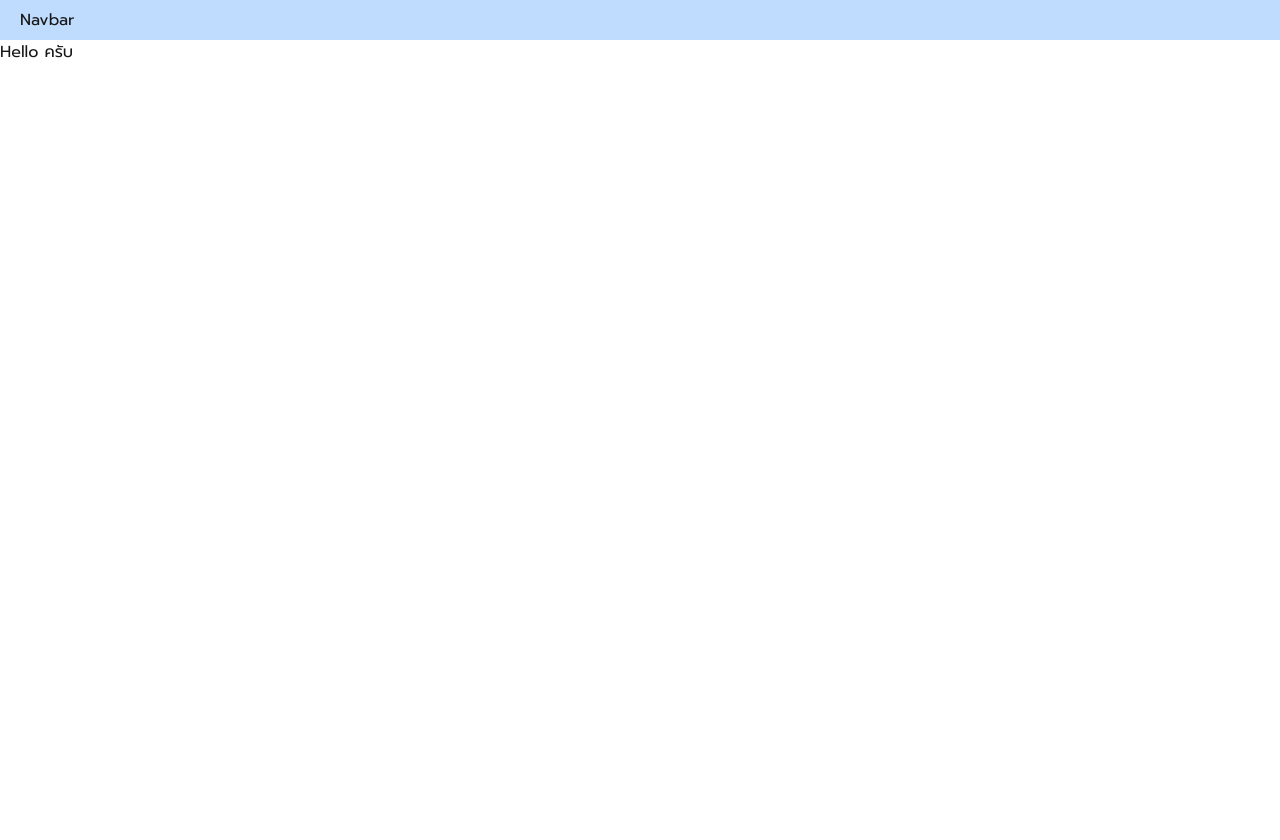
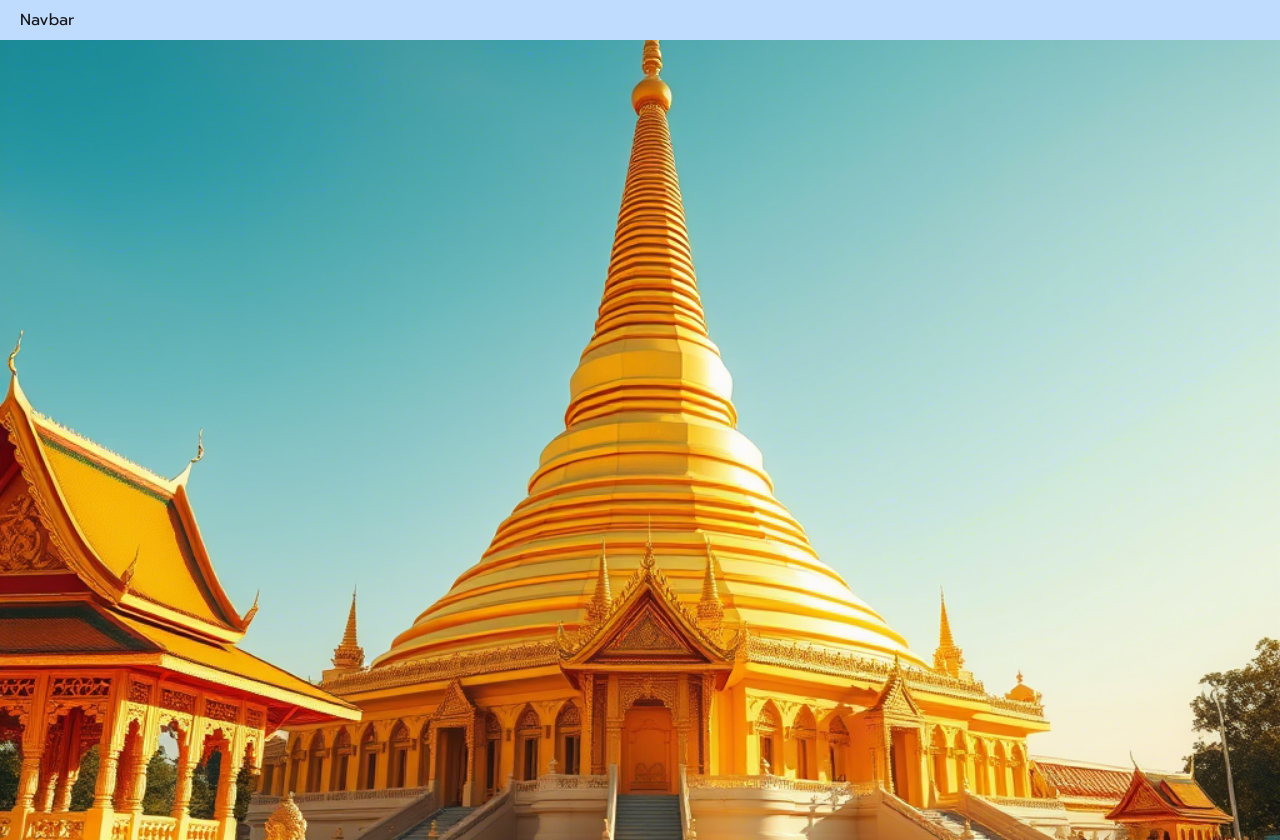
Before and after one commit to FeiZGe/WatGuide-web, a Next.js app: page / in a window 1280 px wide. Before the commit the page ends 800 px from the top, so only its background shows below. Built offline with nearby package versions, Linux system fonts and the light colour scheme.

Commit message:
Add: hero section

```diff
--- a/app/page.tsx
+++ b/app/page.tsx
@@ -1,12 +1,20 @@
+import Image from 'next/image'
 
 export default function Home() {
   return (
-    <main>
-      <div>
-        <section>
-          <p>Hello ครับ</p>
-        </section>
-      </div>
+    <main className="bg-whitebg">
+      {/* Hero */}
+      <section className="h-full w-full absolute">
+      <Image
+        src="/image/test.png"
+        sizes="100vw"
+        style={{
+          objectFit: 'cover',
+        }}
+        fill
+        alt="Picture of the author"
+      />
+      </section>
     </main>
   );
 }
```
